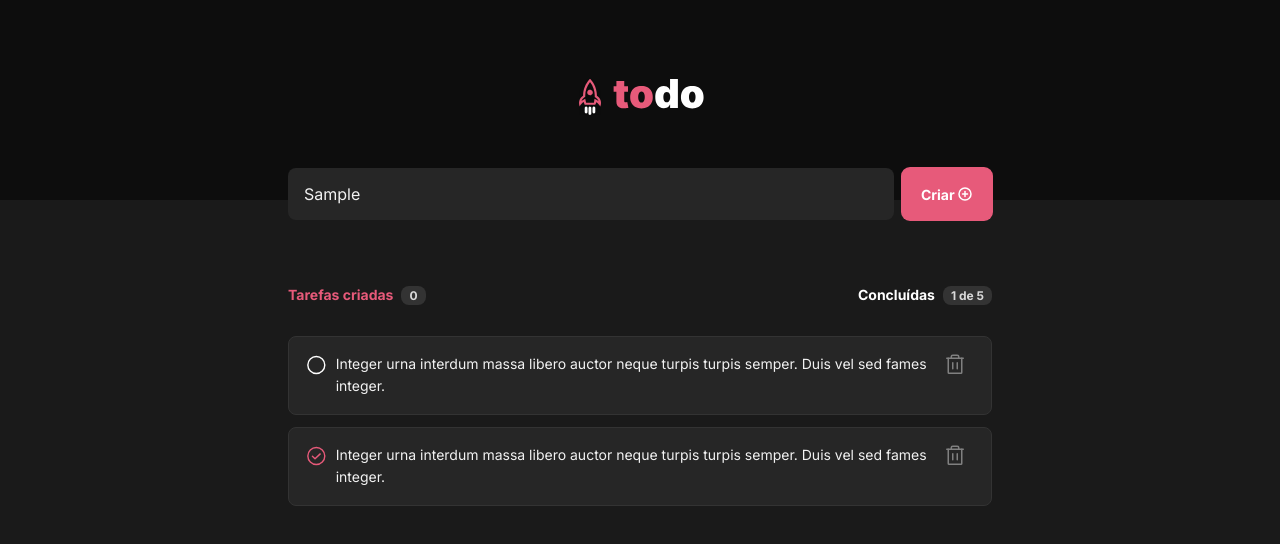
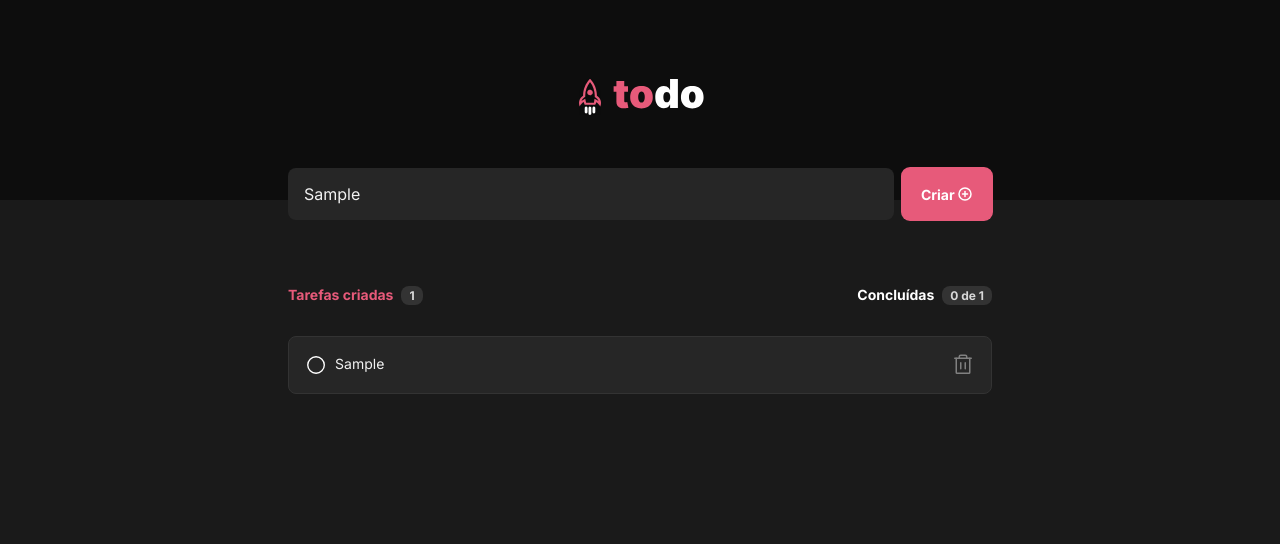
Before and after one commit to elenmagalhaes/todo-web, a React (Vite) app: page / in a window 1280 px wide. Both pictures are taken after typing "Sample" into the empty fields and a click on the button "Criar". Shown: the top 544 px of the page. Built offline with nearby package versions, Linux system fonts and the light colour scheme.

Commit message:
ajustado progresso das tarefas quando completado item

```diff
--- a/package.json
+++ b/package.json
@@ -11,12 +11,14 @@
   "dependencies": {
     "phosphor-react": "^1.4.1",
     "react": "^18.2.0",
-    "react-dom": "^18.2.0"
+    "react-dom": "^18.2.0",
+    "uuid": "^9.0.0"
   },
   "devDependencies": {
     "@types/node-sass": "^4.11.3",
     "@types/react": "^18.0.26",
     "@types/react-dom": "^18.0.9",
+    "@types/uuid": "^9.0.0",
     "@vitejs/plugin-react": "^3.0.0",
     "node-sass": "^8.0.0",
     "sass": "^1.57.1",
--- a/src/App.tsx
+++ b/src/App.tsx
@@ -1,15 +1,24 @@
 import { Header } from './components/Header/Header'
 import { NewTask } from './components/Task/NewTask/NewTask'
 import { TaskList } from './components/Task/TaskList/TaskList'
+import { useState } from 'react'
+import { Task } from './components/Task/Task.types'
+
 import './App.scss'
 
 function App() {
+  const [tasks, setTasks] = useState<Task[]>([])
+
+  const createTask = (task: Task) => {
+    setTasks([...tasks, task])
+  }
+
   return (
     <>
       <Header />
       <main className="wrapper">
-        <NewTask />
-        <TaskList />
+        <NewTask onCreateTask={createTask} />
+        <TaskList tasks={tasks} />
       </main>
     </>
   )
--- a/src/components/Task/NewTask/NewTask.tsx
+++ b/src/components/Task/NewTask/NewTask.tsx
@@ -1,14 +1,24 @@
+import { v4 as uuidv4 } from 'uuid'
 import { PlusCircle } from 'phosphor-react'
+import { Task } from '../Task.types'
 import { useState, ChangeEvent, FormEvent } from 'react'
+
 import './NewTask.scss'
 
-export function NewTask() {
-  const [tasks, setTasks] = useState<string[]>([])
+interface NewTaskProps {
+  onCreateTask: (task: Task) => void
+}
+
+export function NewTask({ onCreateTask }: NewTaskProps) {
   const [newTask, setNewTask] = useState<string>('')
 
   const handleCreateTask = (event: FormEvent) => {
     event.preventDefault()
-    setTasks([...tasks, newTask])
+    onCreateTask({
+      id: uuidv4(),
+      text: newTask,
+      isCompleted: false,
+    })
   }
 
   const handleInputChange = (event: ChangeEvent<HTMLInputElement>) => {
--- /dev/null
+++ b/src/components/Task/Task.types.ts
@@ -0,0 +1,5 @@
+export interface Task {
+  id: string
+  text: string
+  isCompleted: boolean
+}
--- a/src/components/Task/TaskItem/TaskItem.scss
+++ b/src/components/Task/TaskItem/TaskItem.scss
@@ -1,28 +1,28 @@
 .task-item {
+    svg {
+        cursor: pointer;
+    }
+
     .task-content {
         display: flex;
         align-items: flex-start;
-        justify-content: space-between;
+        justify-content: flex-start;
         padding: 1rem;
         background: var(--gray-500);
         border: 1px solid var(--gray-400);
         border-radius: 8px;
 
-        svg:first-child {
-            margin-right: 0.5rem;
-            cursor: pointer;
-        }
-
         .checked {
             color: var(--white);
-            cursor: pointer;
         }
 
         .task-text {
+            width: 100%;
             color: var(--gray-100);
             font-size: 0.875rem;
             font-weight: 400;
             line-height: 1.6;
+            margin-left: 0.5rem;
         }
 
         button {
--- a/src/components/Task/TaskItem/TaskItem.tsx
+++ b/src/components/Task/TaskItem/TaskItem.tsx
@@ -1,29 +1,42 @@
 import { Trash, Circle, CheckCircle } from 'phosphor-react'
+import { useState } from 'react'
+import { Task } from '../Task.types'
+
 import './TaskItem.scss'
 
-export function TaskItem() {
+interface TaskItemProps {
+  task: Task
+  onCheckedTask: (task: Task) => void
+}
+
+export function TaskItem({ task, onCheckedTask }: TaskItemProps) {
+  const [taskItem, setTaskItem] = useState<Task>(task)
+
+  const handleCheckTask = () => {
+    const newTask = {
+      ...task,
+      isCompleted: !taskItem.isCompleted,
+    }
+
+    setTaskItem(newTask)
+    onCheckedTask(newTask)
+  }
+
   return (
     <>
       <div className="task-item">
         <div className="task-content">
-          <Circle size={24} color="#FFFFFF" />
-          <p className="task-text">
-            Integer urna interdum massa libero auctor neque turpis turpis
-            semper. Duis vel sed fames integer.
-          </p>
-          <button title="deletar tarefa">
-            <Trash size={24} />
-          </button>
-        </div>
-      </div>
-
-      <div className="task-item">
-        <div className="task-content">
-          <CheckCircle className="checked" size={24} color="#e75a7a" />
-          <p className="task-text">
-            Integer urna interdum massa libero auctor neque turpis turpis
-            semper. Duis vel sed fames integer.
-          </p>
+          {taskItem.isCompleted ? (
+            <CheckCircle
+              onClick={handleCheckTask}
+              className="checked"
+              size={24}
+              color="#e75a7a"
+            />
+          ) : (
+            <Circle onClick={handleCheckTask} size={24} color="#FFFFFF" />
+          )}
+          <p className="task-text">{taskItem.text}</p>
           <button title="deletar tarefa">
             <Trash size={24} />
           </button>
--- a/src/components/Task/TaskList/TaskList.tsx
+++ b/src/components/Task/TaskList/TaskList.tsx
@@ -1,24 +1,65 @@
+import { useEffect, useState } from 'react'
+import { Task } from '../Task.types'
+import { TaskItem } from '../TaskItem/TaskItem'
 import { EmptyState } from '../../EmptyState/EmptyState'
-import { TaskItem } from '../TaskItem/TaskItem'
+
 import './TaskList.scss'
 
-export function TaskList() {
+interface TaskListProps {
+  tasks: Task[]
+}
+
+export function TaskList({ tasks }: TaskListProps) {
+  const [taskList, setTaskList] = useState<Task[]>(tasks)
+
+  const filterDoneTasks = () => {
+    const tasksCompleted = taskList.filter((task) => task.isCompleted).length
+    return `${tasksCompleted} de ${taskList.length}`
+  }
+
+  const updateTask = (task: Task) => {
+    const newList = taskList.map((item) => {
+      if (item.id === task.id) {
+        const updatedTask = {
+          ...item,
+          isCompleted: task.isCompleted,
+        }
+        return updatedTask
+      }
+
+      return item
+    })
+
+    setTaskList(newList)
+  }
+
+  useEffect(() => {
+    if (tasks.length !== 0) {
+      setTaskList(tasks)
+    }
+  }, [tasks])
+
   return (
     <div className="task-list-container">
       <header className="header-info">
         <div className="created-tasks">
           <span>Tarefas criadas</span>
-          <span className="counter">0</span>
+          <span className="counter">{tasks.length}</span>
         </div>
         <div className="completed-tasks">
           <span>Concluídas</span>
-          <span className="progress">1 de 5</span>
+          <span className="progress">{filterDoneTasks()}</span>
         </div>
       </header>
 
       <div className="task-list">
-        <TaskItem />
-        {/* <EmptyState /> */}
+        {tasks.length > 0 &&
+          tasks.map((task) => {
+            return (
+              <TaskItem key={task.id} task={task} onCheckedTask={updateTask} />
+            )
+          })}
+        {tasks.length === 0 && <EmptyState />}
       </div>
     </div>
   )
```
Also changed, not shown: 1 other file (tests, documents, lock files or other folders).
